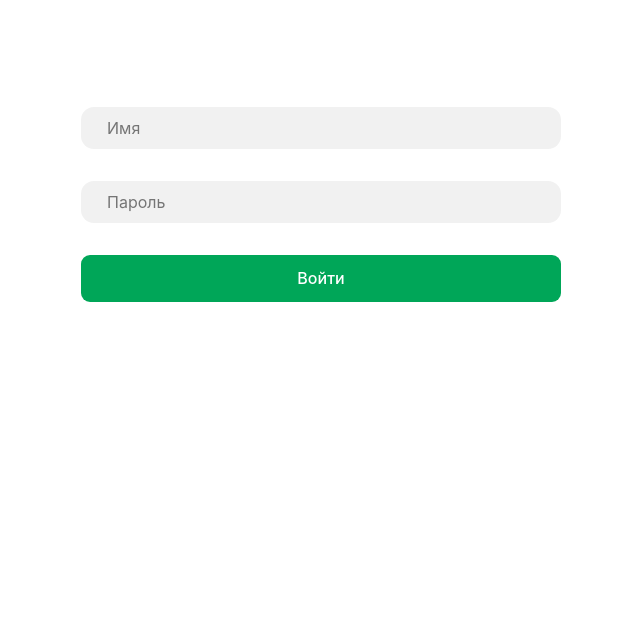
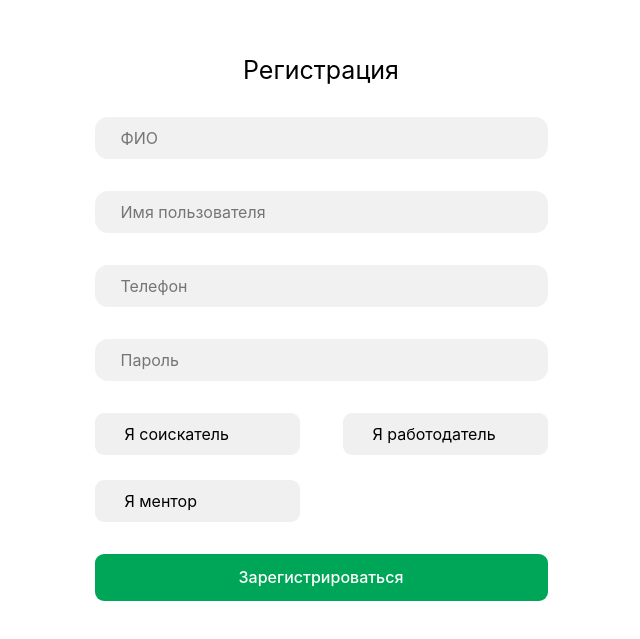
Before and after one commit to quorus-environment/sb-teach, a React (Vite) app: page /register in a window 1280 px wide. Before the commit this address led to /sign-in. Shown: the part 205-844 px from the top of the page, without its empty margins (319-959 px from the left). Built offline with nearby package versions, Linux system fonts and the light colour scheme.

Commit message:
feat: created register page

```diff
--- a/src/app/app.tsx
+++ b/src/app/app.tsx
@@ -1,15 +1,17 @@
 import './app.css'
 import {Auth} from "../pages/auth/auth";
 import { Routes, Route, Navigate } from "react-router-dom";
+import {Register} from "../pages/register/register";
 
 
 const App = () => {
     const token = localStorage.getItem("token")
     if (!token) {
         return (
-            <div id="app">
+            <div className={"app"}>
                 <Routes>
                     <Route path="/sign-in" element={<Auth />}></Route>
+                    <Route path="/register" element={<Register />}></Route>
                     <Route path="*" element={<Navigate to="/sign-in" />}></Route>
                 </Routes>
             </div>
@@ -17,7 +19,7 @@ const App = () => {
     }
 
     return (
-        <div id="app">
+        <div className={"app"}>
             <Routes>
                 <Route path="/" element={<div>content</div>}></Route>
                 <Route path="*" element={<Navigate to={"/"} />}></Route>
--- a/src/pages/auth/auth.css
+++ b/src/pages/auth/auth.css
@@ -2,11 +2,21 @@
     display: flex;
     flex-direction: column;
     row-gap: 32px;
-    max-width: 480px;
+    max-width: 453px;
     margin-inline: auto;
     margin-top: 260px;
 }
 
+.app-title{
+    font-weight: 400;
+    font-size: 25px;
+    line-height: 30px;
+    color: #000000;
+    text-align: center;
+}
+
+
+
 .auth-container{
     width: 100%;
 }
--- a/src/pages/auth/auth.tsx
+++ b/src/pages/auth/auth.tsx
@@ -10,7 +10,7 @@ export const Auth = () => {
     return (
         <div className={'auth-container'}>
             <form onSubmit={onSubmit} className={'auth-form'}>
-                <h1>Войти</h1>
+                <h1 className={'app-title'}>Войти</h1>
                 <Input type={"text"} placeholder={'Имя'}></Input>
                 <Input type={"password"} placeholder={'Пароль'}></Input>
                 <Button type={"submit"}>Войти</Button>
--- /dev/null
+++ b/src/pages/register/register.css
@@ -0,0 +1,16 @@
+.auth-roles{
+    display: flex;
+    justify-content: space-between;
+    row-gap: 25px;
+    flex-wrap: wrap;
+    width: 100%;
+}
+
+.auth-role{
+    display: inline-block;
+    color: black;
+    width: 205px;
+    background: rgba(223, 223, 223, 0.46);
+    border-radius: 9px;
+    padding: 11px 30px;
+}
--- /dev/null
+++ b/src/pages/register/register.tsx
@@ -0,0 +1,34 @@
+import React, {SyntheticEvent} from 'react';
+import './register.css'
+import {Input} from "../../shared/ui/input/input";
+import {Button} from "../../shared/ui/button/button";
+
+export const Register = () => {
+    const onSubmit = (e: SyntheticEvent) => {
+        e.preventDefault()
+    }
+    return (
+        <div className={'auth-container'}>
+            <form onSubmit={onSubmit} className={'auth-form'}>
+                <h1 className={'app-title'}>Регистрация</h1>
+                <Input type={"text"} placeholder={'ФИО'}></Input>
+                <Input type={"text"} placeholder={'Имя пользователя'}></Input>
+                <Input type={"text"} placeholder={'Телефон'}></Input>
+                <Input type={"password"} placeholder={'Пароль'}></Input>
+                <ul className={'auth-roles'}>
+                    <li className={'auth-role'}>
+                        Я соискатель
+                    </li>
+                    <li className={'auth-role'}>
+                        Я работодатель
+                    </li>
+                    <li className={'auth-role'}>
+                        Я ментор
+                    </li>
+                </ul>
+                <Button type={"submit"}>Зарегистрироваться</Button>
+            </form>
+        </div>
+
+    );
+};
```
